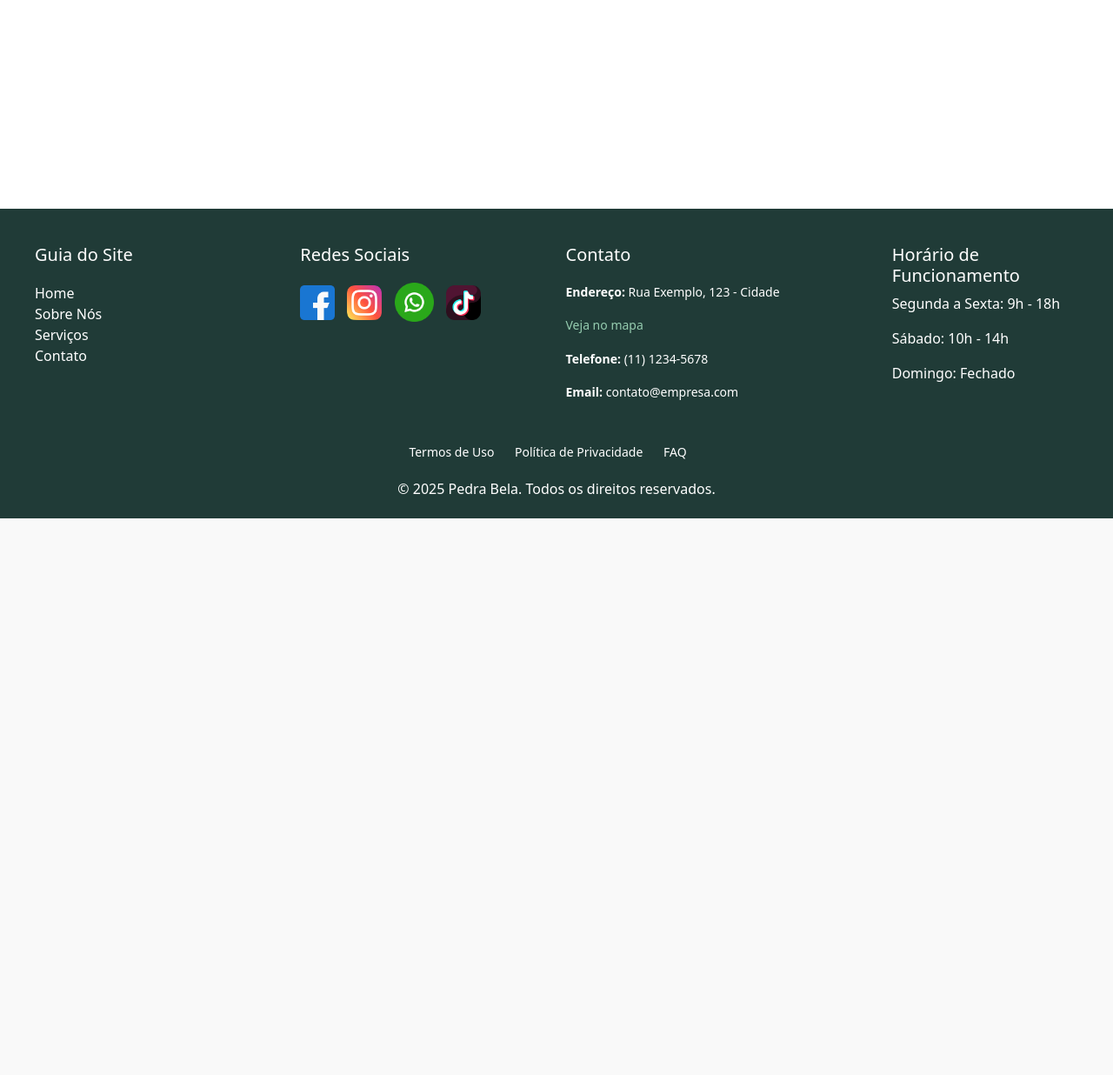
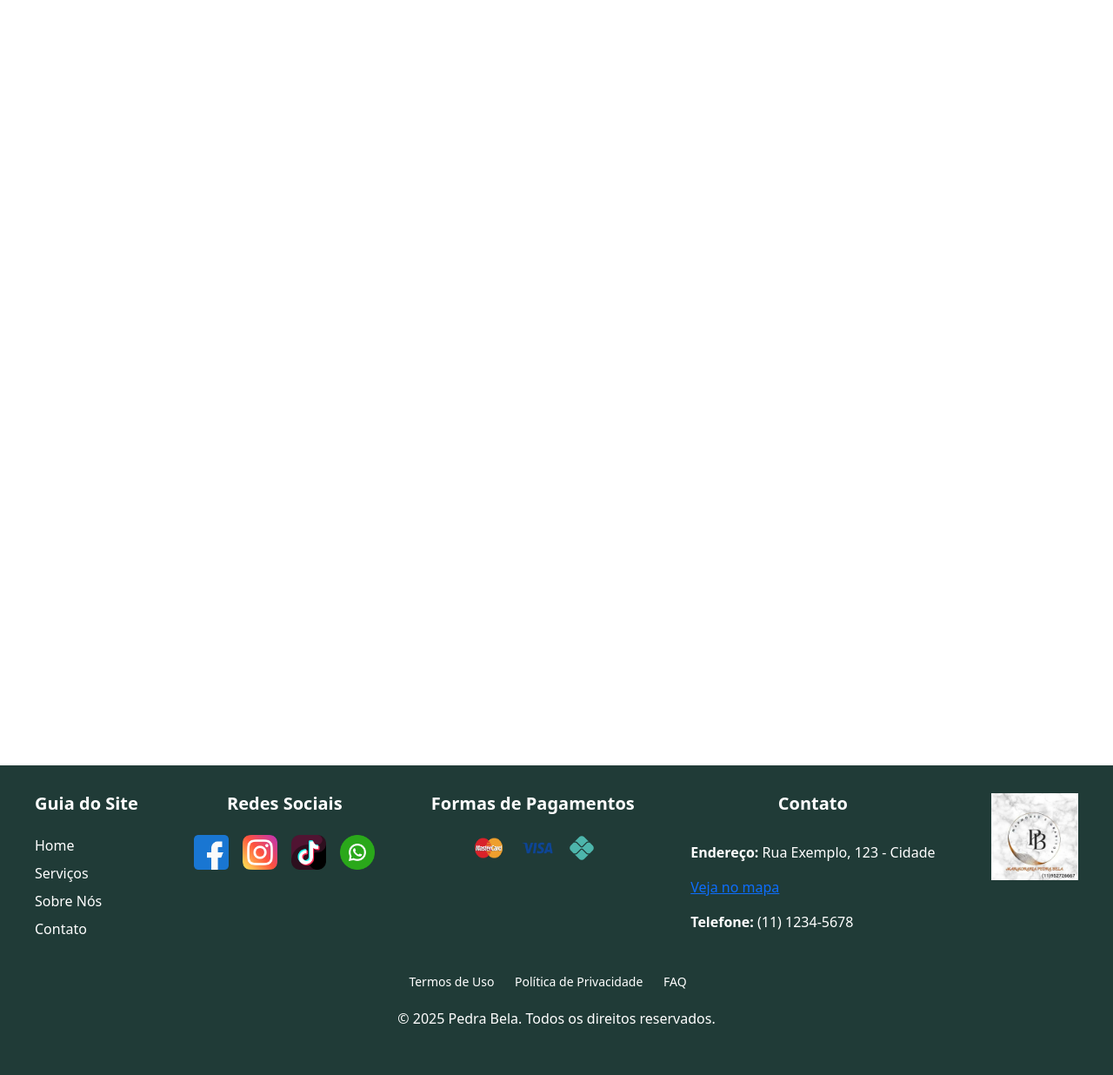
Before and after one commit to Matheuss06/Marmoraria, a PHP site: page / in a window 1280 px wide. Shown: the part 904-2140 px from the top of the page at 87% size. Before the commit the page ends 1500 px from the top, so only its background shows below. Run offline with PHP 8.4, Linux system fonts and the light colour scheme.

Commit message:
arrumando o footer, outro layout

```diff
--- a/css/style.css
+++ b/css/style.css
@@ -226,89 +226,71 @@ header{
 
 }
 
-/* footer  */
-
-/* Estilo geral do footer */
+/* ---------------- footer -------------  */
 footer {
-  background-color:var(--verdefloresta);
-  color: #fff;
-  margin-top: 50%;
-  padding: 1px;
-  font-family: inherit,Impact, Haettenschweiler, 'Arial Narrow Bold', sans-serif;
-  position: relative;
+    background-color: var(--verdefloresta);
+    color: white;
+    padding: 2rem 1.5rem;
+    margin-top: 100%;
 }
 
-.footerflex{
+.footer-container {
+    max-width: 1200px;
+    margin: 0 auto;
     display: flex;
-  justify-content: space-around;
-  margin-top: 40px;
+    justify-content: space-between;
+    align-items: flex-start;
+    gap: 2rem;
 }
 
-/* Container principal */
-.footer-container {
-  justify-content: space-between;
-  max-width: 1200px;
-  margin: 0 auto;
+/* Site Navigation */
+.footer-nav {
+    display: flex;
+    flex-direction: column;
+    gap: 1rem;
 }
 
-/* Estilos das seções do footer */
-.footer-section {
-  width: 30%;
+.footer-nav nav {
+    display: flex;
+    flex-direction: column;
+    gap: 0.5rem;
 }
 
-.footer-section h3 {
-  font-size: 20px;
-  margin-bottom: 20px;
-  color: #fff;
+.footer-nav a {
+    color: white;
+    text-decoration: none;
+    transition: color 0.3s;
 }
 
-.footer-section ul {
-  list-style: none;
-  padding: 0;
+.footer-nav a:hover {
+    color: #cbd5e0;
 }
 
-.footer-section ul li a {
-  color: #fff;
-  text-decoration: none;
-  transition: color 0.3s ease;
+/* Center Section */
+.footer-center {
+    display: flex;
+    flex-direction: column;
+    align-items: center;
+    gap: 2rem;
 }
 
-.footer-section ul li a:hover {
-  color: var(--verdeclaro); /* Cor para o hover */
+.social-media{
+    display: flex;
+    flex-direction: column;
+    align-items: center;
+    gap: 1rem;
 }
 
-/* Estilos das redes sociais */
-.social-icons li {
-  display: inline-block;
-  margin-right: 10px;
+.social-icons,
+.payment-icons {
+    display: flex;
+    gap: 1rem;
 }
+.hover:hover{
+border: 2px;
+border-radius: 50px;
 
-.social-icons li a {
-  color: #fff;
-  font-size: 20px;
-  text-decoration: none;
-  transition: color 0.3s ease;
 }
-
-.social-icons li a:hover {
-  color: var(--verdeclaro);
-}
-
-/* Informações adicionais */
-.footer-section p {
-  font-size: 14px;
-  line-height: 1.6;
-}
-
-.footer-section a {
-  color:var(--verdeclaro);
-  text-decoration: none;
-}
-
-.footer-section a:hover {
-  text-decoration: underline;
-}
-
 /* Links adicionais na parte inferior */
 .footer-bottom {
     text-align: center;
@@ -345,11 +327,41 @@ footer {
     margin-bottom: 5px;
   }
 
-/* Responsividade */
+
+/* Logo Section */
+.footer-logo {
+    text-align: right;
+}
+
+.footer-logo p {
+    margin-top: 0.5rem;
+    color: #a0aec0;
+    max-width: 200px;
+}
+
+h2 {
+    font-size: 1.5rem;
+    font-weight: bold;
+}
+
+h3 {
+    font-size: 1.25rem;
+    font-weight: bold;
+}
+
+/* Responsive Design */
 @media (max-width: 768px) {
     .footer-container {
         flex-direction: column;
         align-items: center;
+        text-align: center;
     }
 
+    .footer-nav nav {
+        align-items: center;
     }
+
+    .footer-logo {
+        text-align: center;
+    }
+}
--- a/footer.php
+++ b/footer.php
@@ -1,45 +1,53 @@
 <footer>
         <div class="footer-container">
-    <div class="footerflex">
-    <!-- Guia do Site -->
-    <div class="footer-section">
+            <!-- Site Navigation -->
+            <div class="footer-nav">
                 <h3>Guia do Site</h3>
-      <ul>
-        <li><a href="index.php">Home</a></li>
-        <li><a href="#">Sobre Nós</a></li>
-        <li><a href="servicos.php">Serviços</a></li>
-        <li><a href="contato.php">Contato</a></li>
-      </ul>
+                <nav>
+                    <a href="index.php">Home</a>
+                    <a href="servicos.php">Serviços</a>
+                    <a href="#Sobre">Sobre Nós</a>
+                    <a href="contato.php">Contato</a>
+
+                </nav>
             </div>
 
             <!-- Redes Sociais -->
-    <div class="footer-section">
+            <div class="footer-center">
+                <!-- Social Media -->
+                <div class="social-media">
                     <h3>Redes Sociais</h3>
-      <ul class="social-icons">
-        <li><a href="#"></a><img src="imgs/facebook.png" alt="" width="40px"></li>
-        <li><a href="#"></a><img src="imgs/instagram.png" alt="" width="40px"></li>
-        <li><a href="#"></a><img src="imgs/whatsapp.png" alt="" width="45px"></li>
-        <li><a href="#"></a><img src="imgs/tiktok.png" alt="" width="40px"></li>
-      </ul>
+                    <div class="social-icons">
+                        <a href="#"><img class="hover" src="imgs/facebook.png" alt="" width="40px"></a>
+                        <a href="#"><img class="hover" src="imgs/instagram.png" alt="" width="40px"></a>
+                        <a href="#"><img class="hover" src="imgs/tiktok.png" alt="" width="40px"></a>
+						<a href="#"><img class="hover" src="imgs/whatsapp.png" alt="" width="40px"></a>
+                    </div>
+                </div>
 			</div>
 
-    <!-- Contato e Informações adicionais -->
-    <div class="footer-section">
-        <h3>Contato</h3>
+             <!-- Pagamentos vai ter que mudar só os icones -->
+            <div class="footer-center">
+                <div class="social-media">
+                    <h3>Formas de Pagamentos</h3>
+                    <div class="social-icons">
+                    	<img src="imgs/mastercard.png" alt="" width="40px">
+                       		<img src="imgs/visa.png" alt="" width="40px">
+                     	<img src="imgs/pix.png" alt="" width="30px">
+                    </div>
+                </div>
+			</div>
+
+		<div>
+			<h3 style="display:flex;justify-content:center;">Contato</h3>
+			<br>
 				<p><strong>Endereço:</strong> Rua Exemplo, 123 - Cidade</p>
 				<p><a href="contato.php">Veja no mapa</a></p>
 			<p><strong>Telefone:</strong> (11) 1234-5678</p>
-            <p><strong>Email:</strong> contato@empresa.com</p>
 		</div>
-
-    <div style="margin-left:70px">
-        <h5>Horário de Funcionamento</h5>
-        <p>Segunda a Sexta: 9h - 18h</p>
-        <p>Sábado: 10h - 14h</p>
-        <p>Domingo: Fechado</p>
-    </div>
-
-        </div>
+            <!-- Logo -->
+            <div class="footer-logo">
+             <img src="imgs/logo.jpeg" alt="" width="100px">
             </div>
         </div>
 
@@ -57,5 +65,4 @@
 				<p>&copy; 2025 Pedra Bela. Todos os direitos reservados.</p>
 				</div>
 
-
 </footer>
```
Also changed, not shown: imgs/mastercard.png (added), imgs/pix.png (added), imgs/visa.png (added). Lines whose indentation alone changed are shown as unchanged.
